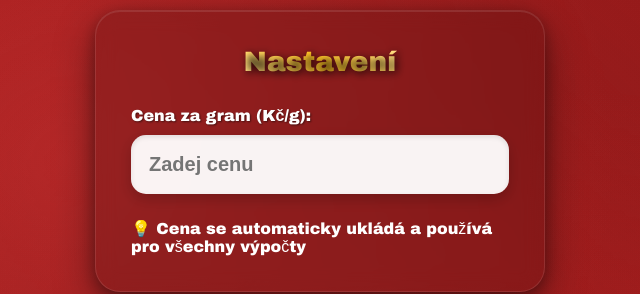
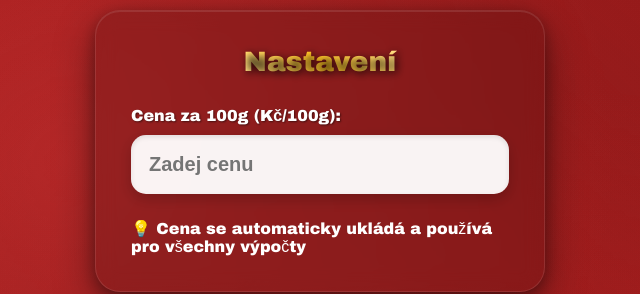
Before and after one commit to Martyparty1988/-ebra, a plain HTML site: page settings.html in a window 1280 px wide. Shown: the top 294 px of the page, 320-960 px from the left. Drawn offline with Linux system fonts and the light colour scheme.

Commit message:
Update settings.html

```diff
--- a/settings.html
+++ b/settings.html
@@ -13,7 +13,7 @@
         <h1>Nastavení</h1>
 
         <div class="input-group">
-            <label for="pricePerGram">Cena za gram (Kč/g):</label>
+            <label for="pricePerGram">Cena za 100g (Kč/100g):</label>
             <input type="number" id="pricePerGram" placeholder="Zadej cenu" oninput="savePricePerGram()">
         </div>
         <div>💡 Cena se automaticky ukládá a používá pro všechny výpočty</div>
```
